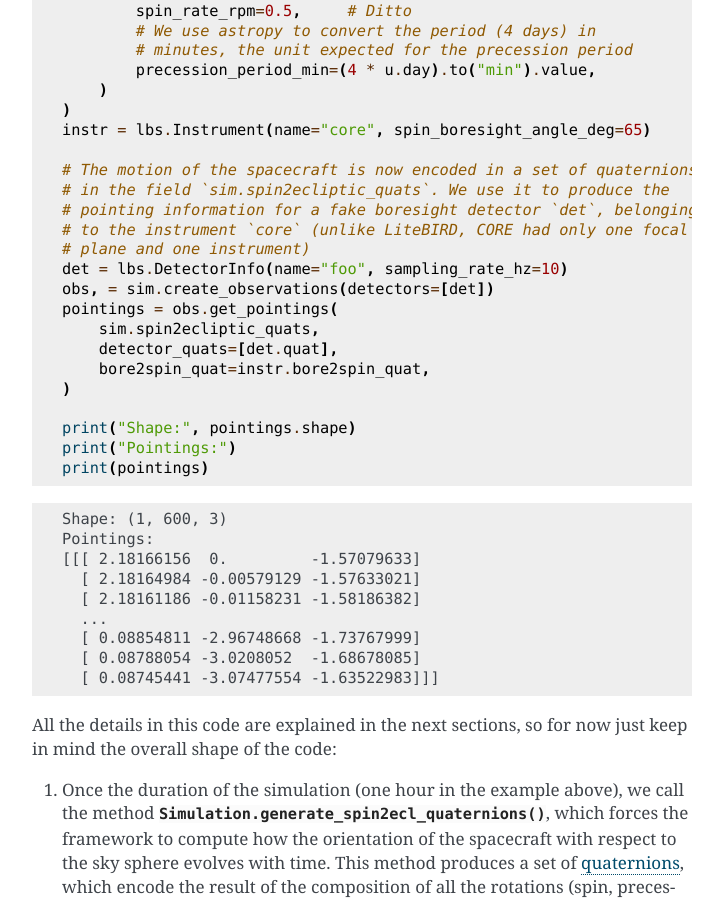
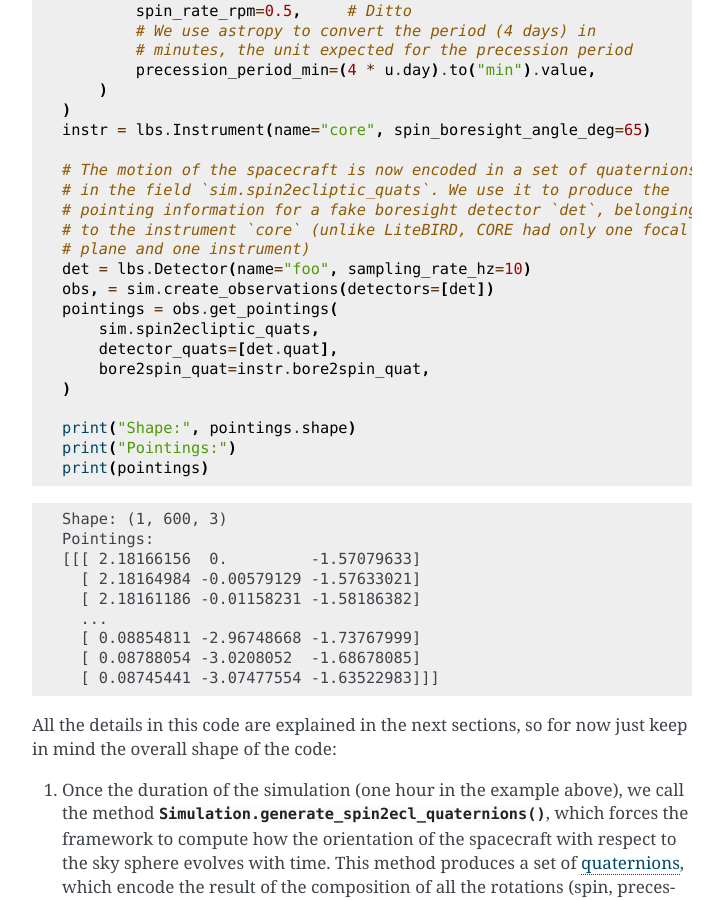
Before and after one commit to litebird/litebird_sim, a Sphinx documentation site: the page built from docs/source/scanning.rst, in a window 1280 px wide and 900 px high, scrolled down 2793 px. Shown: the whole window, without its empty margins (388-1111 px from the left). Built offline with Sphinx 7.4.7, drawn with Linux system fonts in a browser that asks for light colours; cross-references to code outside the pages are shown as plain code; some of the changed text lies outside the part shown.

Commit message:
Revert wrong commit in master

```diff
--- a/docs/source/scanning.rst
+++ b/docs/source/scanning.rst
@@ -132,7 +132,7 @@ similar to what is going to be used for LiteBIRD:
   # pointing information for a fake boresight detector `det`, belonging
   # to the instrument `core` (unlike LiteBIRD, CORE had only one focal
   # plane and one instrument)
-  det = lbs.DetectorInfo(name="foo", sampling_rate_hz=10)
+  det = lbs.Detector(name="foo", sampling_rate_hz=10)
   obs, = sim.create_observations(detectors=[det])
   pointings = obs.get_pointings(
       sim.spin2ecliptic_quats,
@@ -674,7 +674,7 @@ computing one quaternion every minute, we compute one quaternion every
        delta_time_s=(30 * u.day).to("s").value
    )
 
-   det = lbs.DetectorInfo(
+   det = lbs.Detector(
        name="foo",
        sampling_rate_hz=1.0 / ((1.0 * u.day).to("s").value),
    )
@@ -753,7 +753,7 @@ boresight detector using :meth:`.Observation.get_ecl2det_quaternions`:
       )
   )
   instr = lbs.Instrument(name="core", spin_boresight_angle_deg=65)
-  det = lbs.DetectorInfo(name="foo", sampling_rate_hz=10)
+  det = lbs.Detector(name="foo", sampling_rate_hz=10)
   obs, = sim.create_observations(detectors=[det])
 
   #################################################################
--- a/docs/source/tutorial.rst
+++ b/docs/source/tutorial.rst
@@ -211,7 +211,7 @@ report::
       )
   )
   instr = lbs.Instrument(name="core", spin_boresight_angle_deg=65)
-  det = lbs.DetectorInfo(name="foo", sampling_rate_hz=10)
+  det = lbs.Detector(name="foo", sampling_rate_hz=10)
   obs, = sim.create_observations(detectors=[det])
   pointings = obs.get_pointings(
       sim.spin2ecliptic_quats,
@@ -253,7 +253,7 @@ following things:
    the spacecraft for the whole duration of the simulation (86,400
    seconds, that is one day);
 2. It creates an instance of the :class:`.Instrument` and
-   :class:`.DetectorInfo` classes that represent a boresight detector;
+   :class:`.Detector` classes that represent a boresight detector;
 3. It generates a pointing information matrix;
 4. It produces a coverage map by setting to 1 all those pixels that
    are visited by the directions encoded in the pointing information
```
